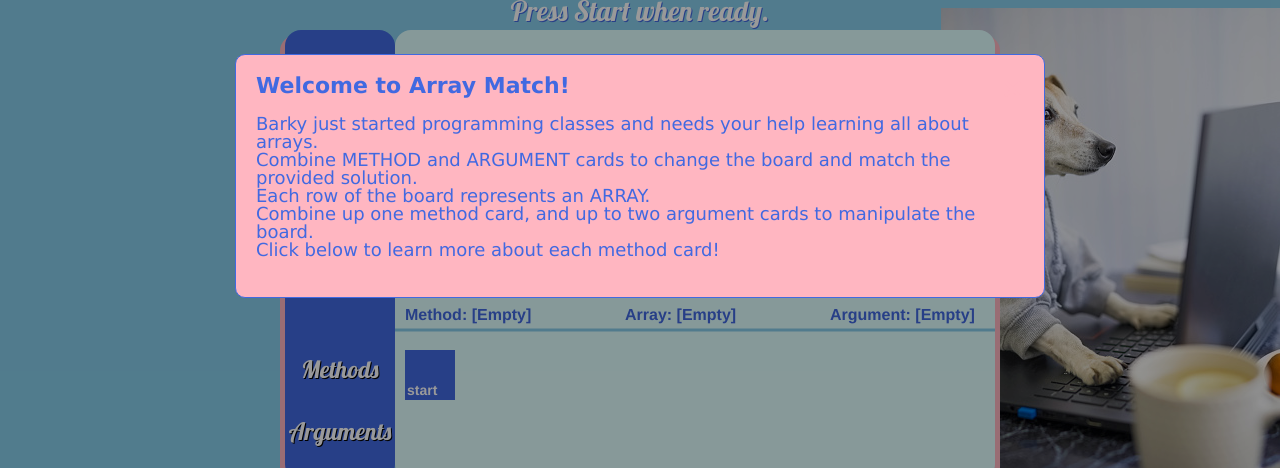
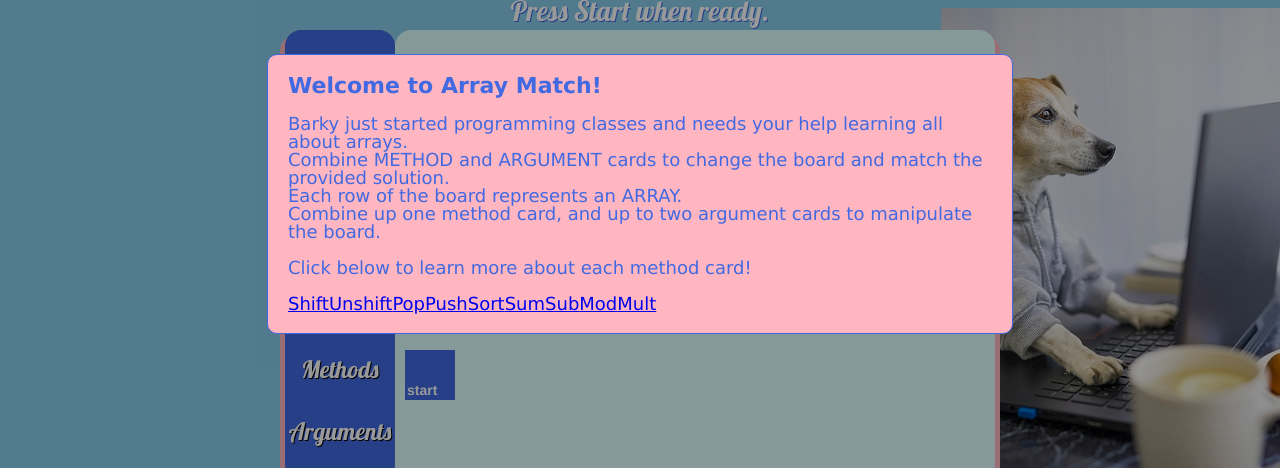
Before and after one commit to atjohnfeng/Array-Match, a website: page index.html in a window 1280 px wide. Both pictures are taken after a click on the button "How to Play". Shown: the part 138-606 px from the top of the page. Drawn offline with Linux system fonts and the light colour scheme.

Commit message:
Add card list to instructions

```diff
--- a/index.html
+++ b/index.html
@@ -41,10 +41,47 @@
                 Barky just started programming classes and needs your help learning all about arrays. <br />
                 Combine METHOD and ARGUMENT cards to change the board and match the provided solution. <br />
                 Each row of the board represents an ARRAY.<br />
-                Combine up one method card, and up to two argument cards to manipulate the board.<br />
+                Combine up one method card, and up to two argument cards to manipulate the board.<br /><br />
                 Click below to learn more about each method card!<br /><br />
                 <ul className="card-list">
-
+                    <a href="#shift">
+                        <li>
+                            Shift
+                        </li>
+                    </a>
+                    <a href="#unshift">
+                        <li>
+                            Unshift
+                        </li>
+                    </a><a href="#pop">
+                        <li>
+                            Pop
+                        </li>
+                    </a><a href="#push">
+                        <li>
+                            Push
+                        </li>
+                    </a><a href="#sort">
+                        <li>
+                            Sort
+                        </li>
+                    </a><a href="#sum">
+                        <li>
+                            Sum
+                        </li>
+                    </a><a href="#sub">
+                        <li>
+                            Sub
+                        </li>
+                    </a><a href="#mod">
+                        <li>
+                            Mod
+                        </li>
+                    </a><a href="#mult">
+                        <li>
+                            Mult
+                        </li>
+                    </a>
                 </ul>
             </div>
         </div>
--- a/src/index.scss
+++ b/src/index.scss
@@ -236,7 +236,7 @@ strong {
     padding: 20px;
     border: 1px solid royalblue;
     border-radius: 10px;
-    width: 60%;
+    width: 55%;
     color: royalblue;
     font-size: 18px;
     font-family: 'Lucida Sans', 'Lucida Sans Regular', 'Lucida Grande', 'Lucida Sans Unicode', Geneva, Verdana, sans-serif;
--- a/src/scripts/board.js
+++ b/src/scripts/board.js
@@ -185,7 +185,6 @@ function submitMove() {
 
             case FUNCTIONS.mod:
                 let mod = selectedArr.value % selectedParams.value;
-                console.log(mod);
                 handParams.push(mod);
                 removeResetFill('y');
             break;
```
Also changed, not shown: dist/main.css.
